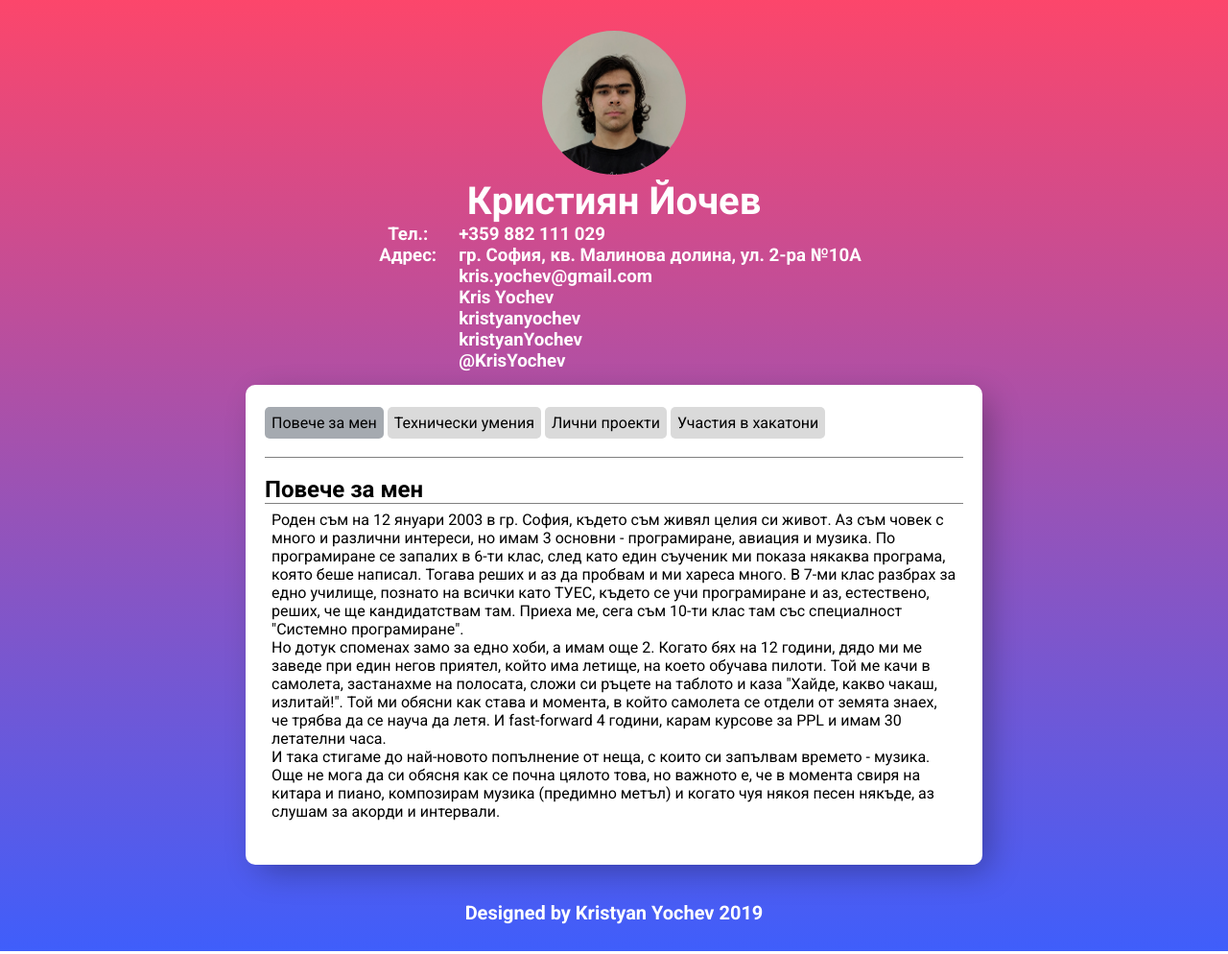
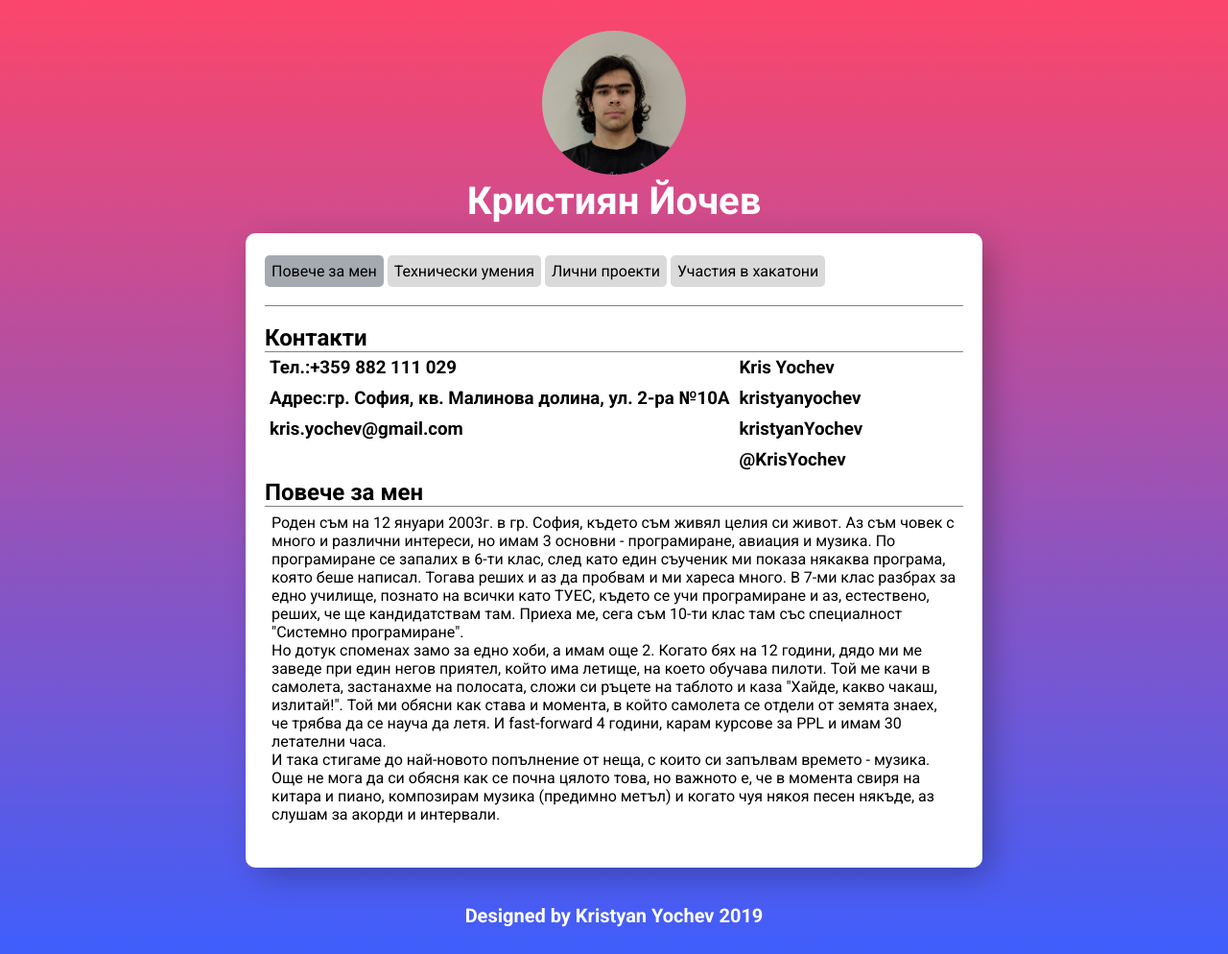
Before and after one commit to kristyanYochev/CV, a PHP site: page / in a window 1280 px wide. Shown: the whole page at 96% size. Run offline with PHP 8.4, Linux system fonts and the light colour scheme; some libraries are stand-ins or nearby versions.

Commit message:
Moved contacts into "About me" Section

```diff
--- a/index.html
+++ b/index.html
@@ -33,7 +33,19 @@
         <header class="header">
             <img class="image--round" src="./assets/me.jpg" width="150" alt="My photo" id="title-image">
             <h1 class="page-title">Кристиян Йочев</h1>
+        </header>
+
+        <div class="card" id="main-content">
+            <nav class="nav-container">
+                <a href="#personal-info" class="navlink active">Повече за мен</a>
+                <a href="#technical-skills" class="navlink">Технически умения</a>
+                <a href="#personal-projects" class="navlink">Лични проекти</a>
+                <a href="#hackathons" class="navlink">Участия в хакатони</a>
+            </nav>
+            <section class="card__section active" id="personal-info">
+                <h2 class="section__title">Контакти</h2>
                 <div class="contacts">
+                    <div class="contacts__left">
                         <h3 class="contacts__contact" id="phone-contact">
                             Тел.:<span class="contact__text">+359 882 111 029</span>
                         </h3>
@@ -45,7 +57,9 @@
                         <h3 class="contacts__contact" id="mail-contact">
                             <span class="contact__icon socicon-mail"></span> <span class="contact__text">kris.yochev@gmail.com</span>
                         </h3>
+                    </div>
 
+                    <div class="contacts__right">
                         <a href="https://www.facebook.com/kris.yochev">
                             <h3 class="contacts__contact" id="facebook-contact">
                                 <span class="contact__icon socicon-facebook"></span> <span class="contact__text">Kris Yochev</span>
@@ -70,21 +84,12 @@
                             </h3>
                         </a>
                     </div>
-        </header>
-
-        <div class="card" id="main-content">
-            <nav class="nav-container">
-                <a href="#personal-info" class="navlink active">Повече за мен</a>
-                <a href="#technical-skills" class="navlink">Технически умения</a>
-                <a href="#personal-projects" class="navlink">Лични проекти</a>
-                <a href="#hackathons" class="navlink">Участия в хакатони</a>
-            </nav>
-            <section class="card__section active" id="personal-info">
+                </div>
                 <h2 class="section__title">
                     Повече за мен
                 </h2>
                 <p class="section__text">
-                    Роден съм на 12 януари 2003 в гр. София, където съм живял целия си живот. Аз съм човек с много и различни интереси,
+                    Роден съм на 12 януари 2003г. в гр. София, където съм живял целия си живот. Аз съм човек с много и различни интереси,
                     но имам 3 основни - програмиране, авиация и музика. По програмиране се запалих в 6-ти клас, след като един съученик
                     ми показа някаква програма, която беше написал. Тогава реших и аз да пробвам и ми хареса много. В 7-ми клас разбрах
                     за едно училище, познато на всички като ТУЕС, където се учи програмиране и аз, естествено, реших, че ще кандидатствам там.
@@ -183,7 +188,7 @@
                         <li>
                             <h3>HackTUES3 - Трето място + специална награда от Dopamine</h3>
                             <p>
-                                Наградата беше спечелена с уеб приложение за редактиране на изображения. Аз работех по сърърната част
+                                Наградата беше спечелена с уеб приложение за редактиране на изображения. Аз работех по сървърната част
                                 на проекта (Authentication, File Saving, DB Management, User Accounts) както и помагах с frontend частта.
                                 До финала бяха допуснати 6 отбора, от които 3 взеха награди (ние бяхме един от тези 3). Освен третото място,
                                 аз спечелих и специална награда от Dopamine - една от фирмите, които спонсорираха събитието.
@@ -223,7 +228,7 @@
                             </h3>
                             <p>
                                 За този хакатон аз и моят съотборник създадохме SConnect, което представлява социална мрежа, която
-                                позволява да си намираш нави приятели на база интереси.<br>
+                                позволява да си намираш нови приятели на база интереси.<br>
                                 Github: <a href="https://github.com/kristyanYochev/SConnect">Тук</a>
                             </p>
                         </li>
--- a/styles/contacts.css
+++ b/styles/contacts.css
@@ -7,41 +7,43 @@
     color: inherit;
 }
 
+.contacts__left {
+    float: left;
+}
+
+.contacts__right {
+    float: right;
+}
+
 .contacts__contact {
-    display: grid;
-    grid-template-columns: 1fr 5fr;
+    transition: color, background-color 0.5s;
+    padding: 5px;
+}
 
-    transition: color 0.5s;
-
-    --spacing: 10px;
+.contacts__right .contacts__contact:hover {
+    color: white;
 }
 
 .contact__icon {
     text-align: right;
-    padding-right: var(--spacing);
 }
 
 .contact__text {
     text-align: left;
-    padding-left: var(--spacing);
-}
-
-#mail-contact:hover {
-    color: #222222;
 }
 
 #facebook-contact:hover {
-    color: rgb(59,89,152);
+    background-color: rgb(59,89,152);
 }
 
 #github-contact:hover {
-    color: #6cc644;
+    background-color: #6cc644;
 }
 
 #twitter-contact:hover {
-    color: #00acee;
+    background-color: #00acee;
 }
 
 #skype-contact:hover {
-    color: #12A5F4;
+    background-color: #12A5F4;
 }
```
Lines whose indentation alone changed are shown as unchanged.
